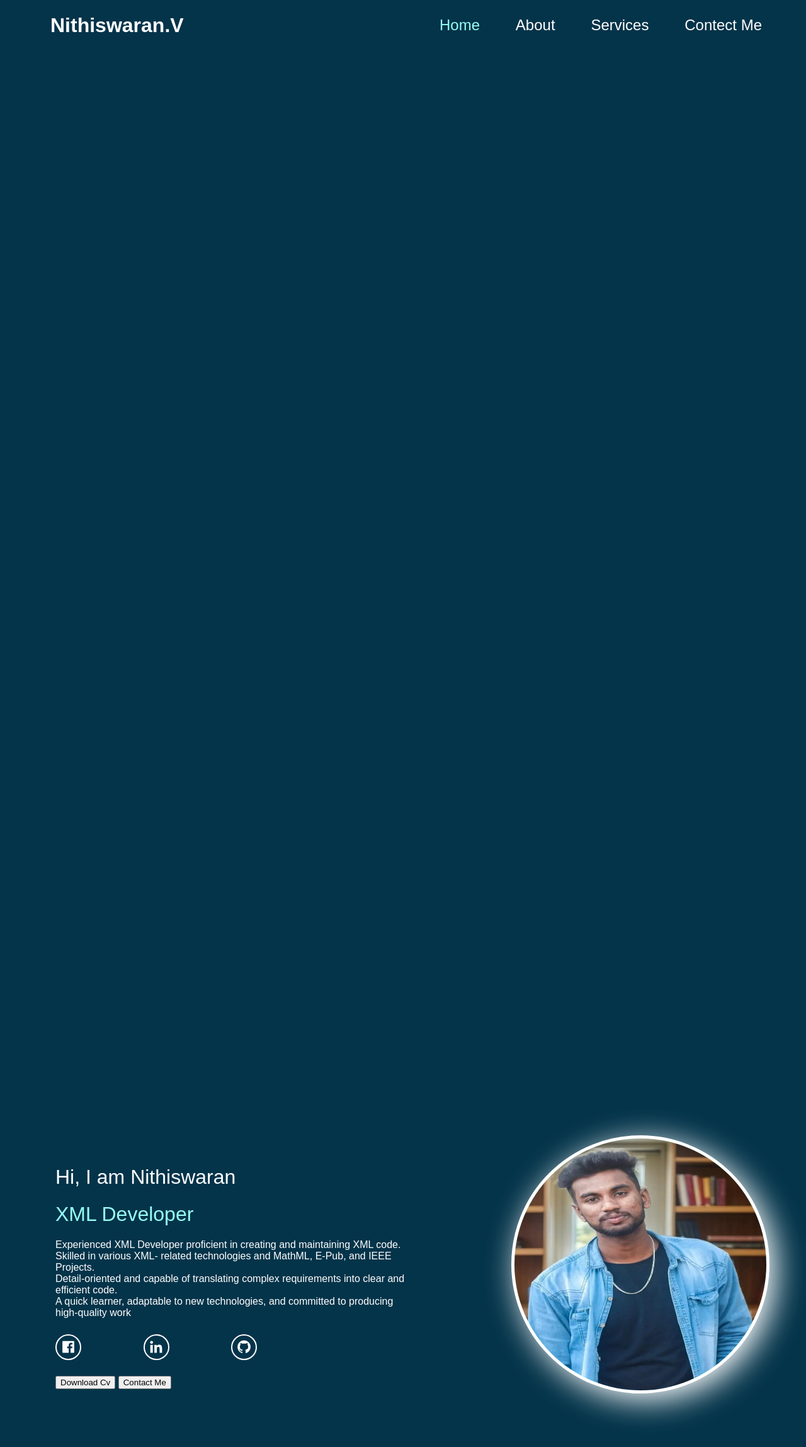
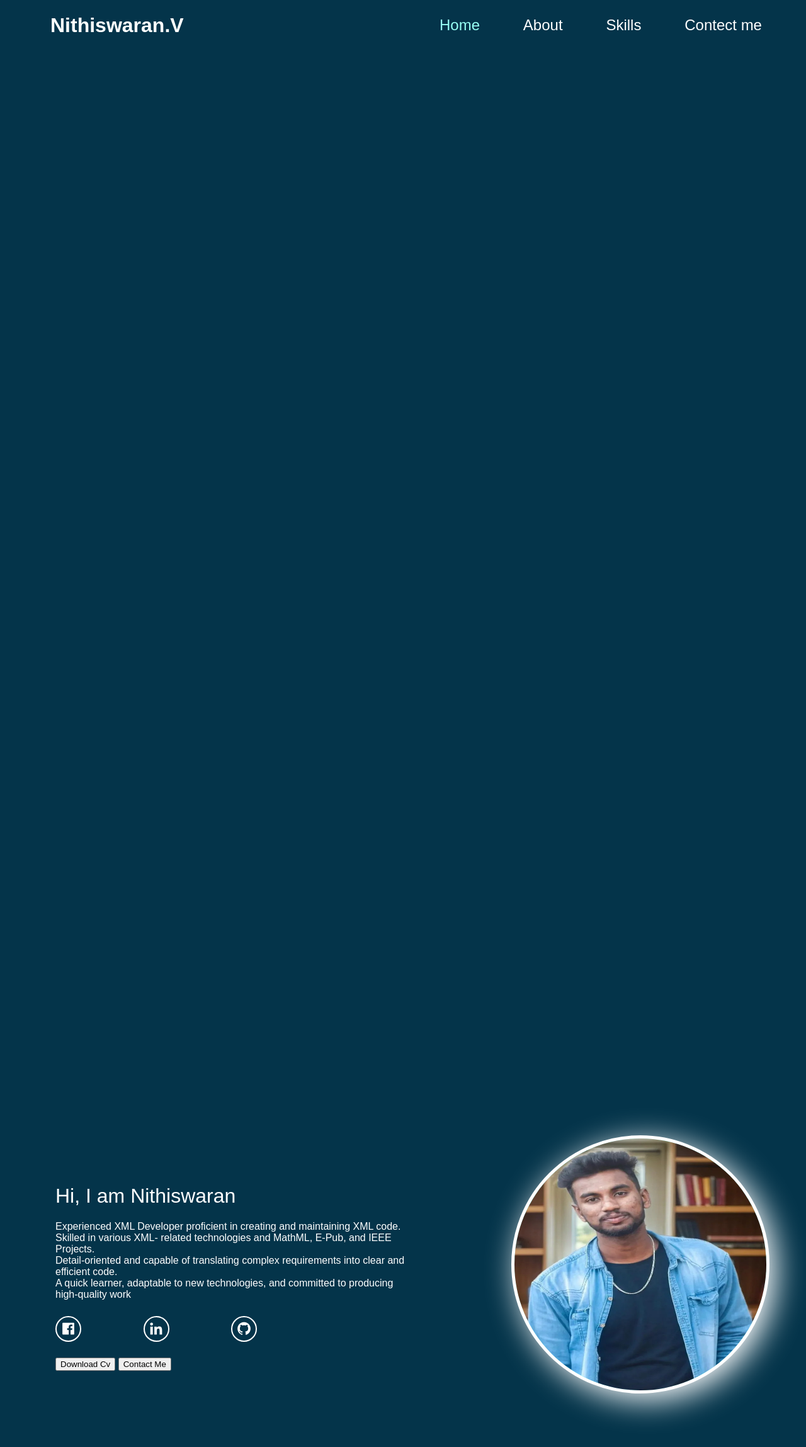
Before and after one commit to Nithiswaran018/PortFolio, a plain HTML site: page index.html in a window 1280 px wide. Shown: the top 2298 px of the page at 63% size. Drawn offline with nearby package versions, Linux system fonts and the light colour scheme; a script that the page names is missing.

Commit message:
updated index.html

```diff
--- a/index.html
+++ b/index.html
@@ -1,28 +1,28 @@
 <!DOCTYPE html>
 <html lang="en">
-    <head>
-        <meta charset="UTF.8">
-        <meta name="viewport" content="width=device-width, intial-scale=1.0">
-        <title>PortFolio Document</title>
-        <link rel="stylesheet" href="style.css">
-        <link href='https://unpkg.com/boxicons@2.1.4/css/boxicons.min.css' rel='stylesheet'>
-    </head>
+<head>
+    <meta charset="UTF-8">
+    <meta name="viewport" content="width=device-width, initial-scale=1.0">
+    <title>Portfolio</title>
+    <link rel="stylesheet" href="style.css">
+    <link href='https://unpkg.com/boxicons@2.1.4/css/boxicons.min.css' rel='stylesheet'>
+</head>
     <body>
         <header>
             <h1 class="Logo">Nithiswaran.V</h1>
             <nav>
                 <a href="#" class="active">Home</a>
                 <a href="#">About</a>
-                <a href="#">Services</a>
-                <a href="#">Contect Me</a>
+                <a href="#">Skills</a>
+                <a href="#">Contect me</a>
             </nav>
         </header>
         <div class="text-box">
             <h1>Hi, I am Nithiswaran</h1>
             <h1>
-                <span class="skills">XML Developer</span>
+                <span class="skills"></span>
             </h1>
-            <p>Experienced XML Developer proficient in creating and maintaining XML code. Skilled in various XML- related technologies and MathML, E-Pub, and IEEE Projects. <br>Detail-oriented and capable of
+            <p>Experienced XML Developer proficient in creating and maintaining XML code.<br> Skilled in various XML- related technologies and MathML, E-Pub, and IEEE Projects. <br>Detail-oriented and capable of
                 translating complex requirements into clear and efficient code.<br> A quick learner, adaptable to new
                 technologies, and committed to producing high-quality work</p>
             <div class="icon-box">
@@ -30,18 +30,16 @@
                 <i class='bx bxl-linkedin'></i>
                 <i class='bx bxl-github'></i>
             </div>
-            <button class="DownloadBtn">Download Cv</button>
-            <button class="ContactBtn">Contact Me</button>
+            <button class="downloadBtn">Download Cv</button>
+            <button class="contactBtn">Contact Me</button>
             </div>
             <div class="img-box">
                 <img src="image.jpg.jpeg" draggable="false" alt="">
             </div>
+            <script src="http://unpkg.com/typed.js@2.0.16/dist/typed.umd.js"></script>
         <script src="script.js">
 
 
         </script>
     </body>
-
-
-
 </html>
```
